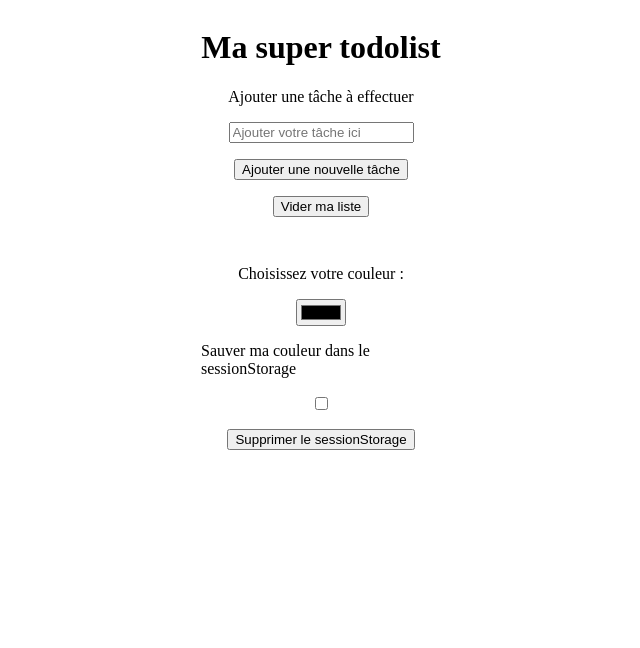
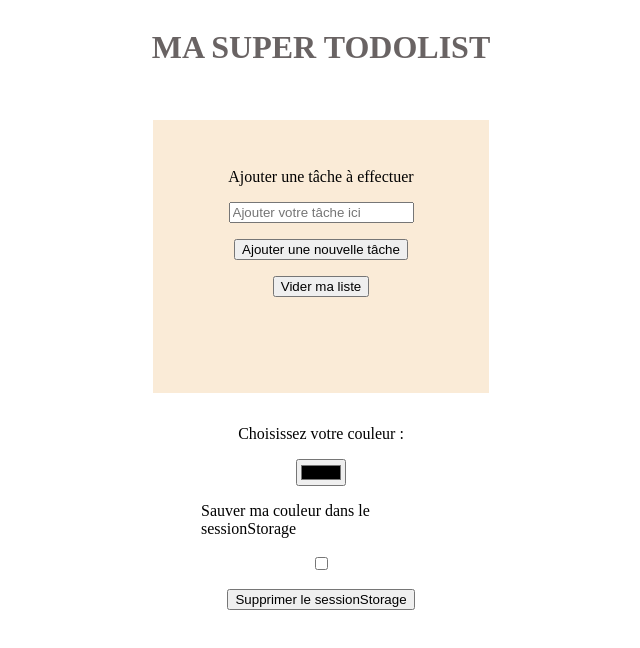
Before and after one commit to StudioAzur/todolist, a plain HTML site: page index.html in a window 1280 px wide. Shown: the whole page, without its empty margins (319-959 px from the left). Drawn offline with Linux system fonts and the light colour scheme.

Commit message:
[UPDATE] css

```diff
--- a/assets/css/style.css
+++ b/assets/css/style.css
@@ -13,5 +13,16 @@ main{
     flex-direction: column;
     align-items: center;
     align-content: center;
+    row-gap: 2em    ;
 
 }
+
+.task__section{
+    background-color: antiquewhite;
+    padding: 3em;
+}
+
+h1{
+    color: rgb(105, 99, 99);
+    text-transform: uppercase;
+}
--- a/index.html
+++ b/index.html
@@ -12,7 +12,7 @@
       <header>
         <h1>Ma super todolist</h1>
       </header>
-      <section>
+      <section class="task__section">
         <form action="" method="get">
           <label for="new_task">Ajouter une tâche à effectuer</label>
           <input
```
